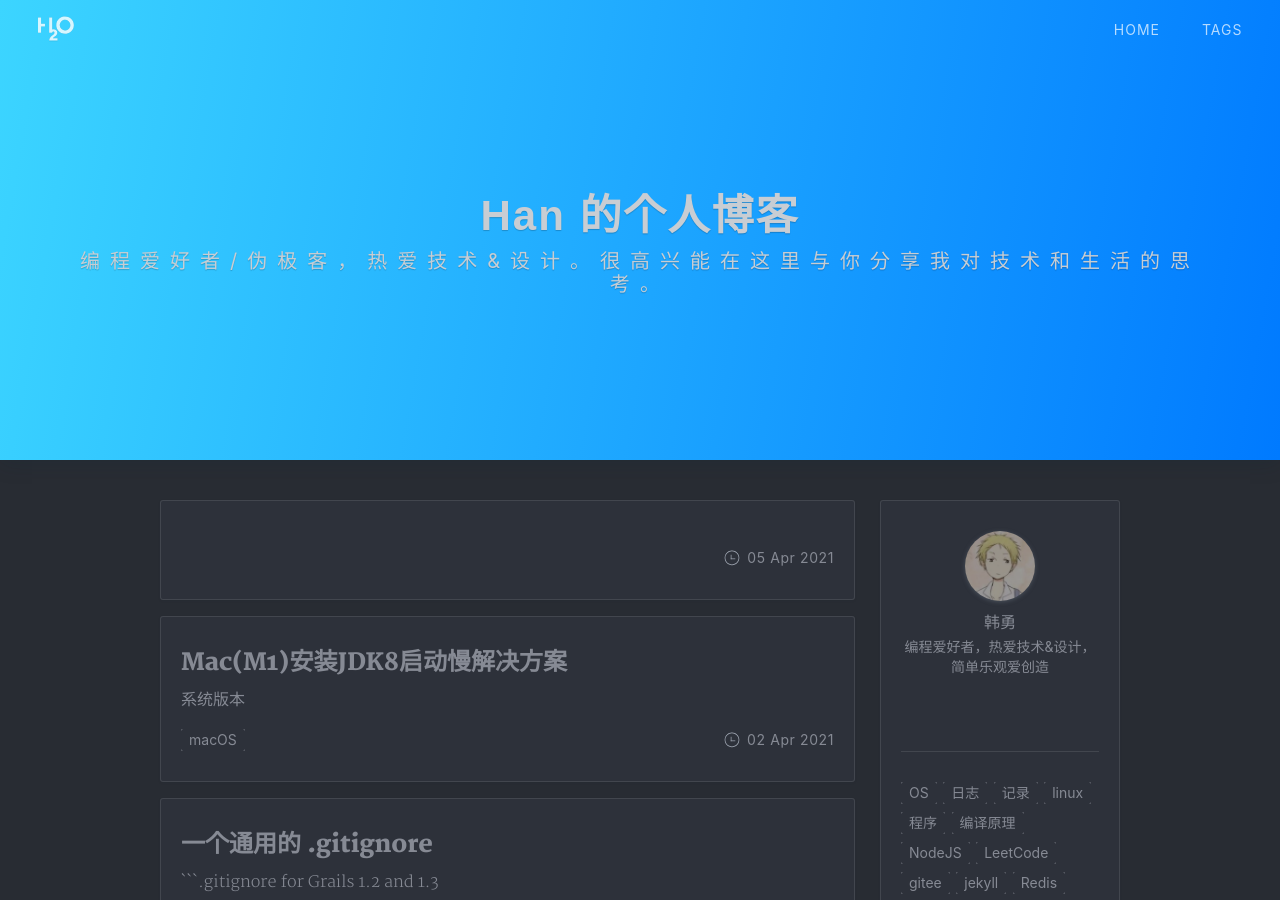
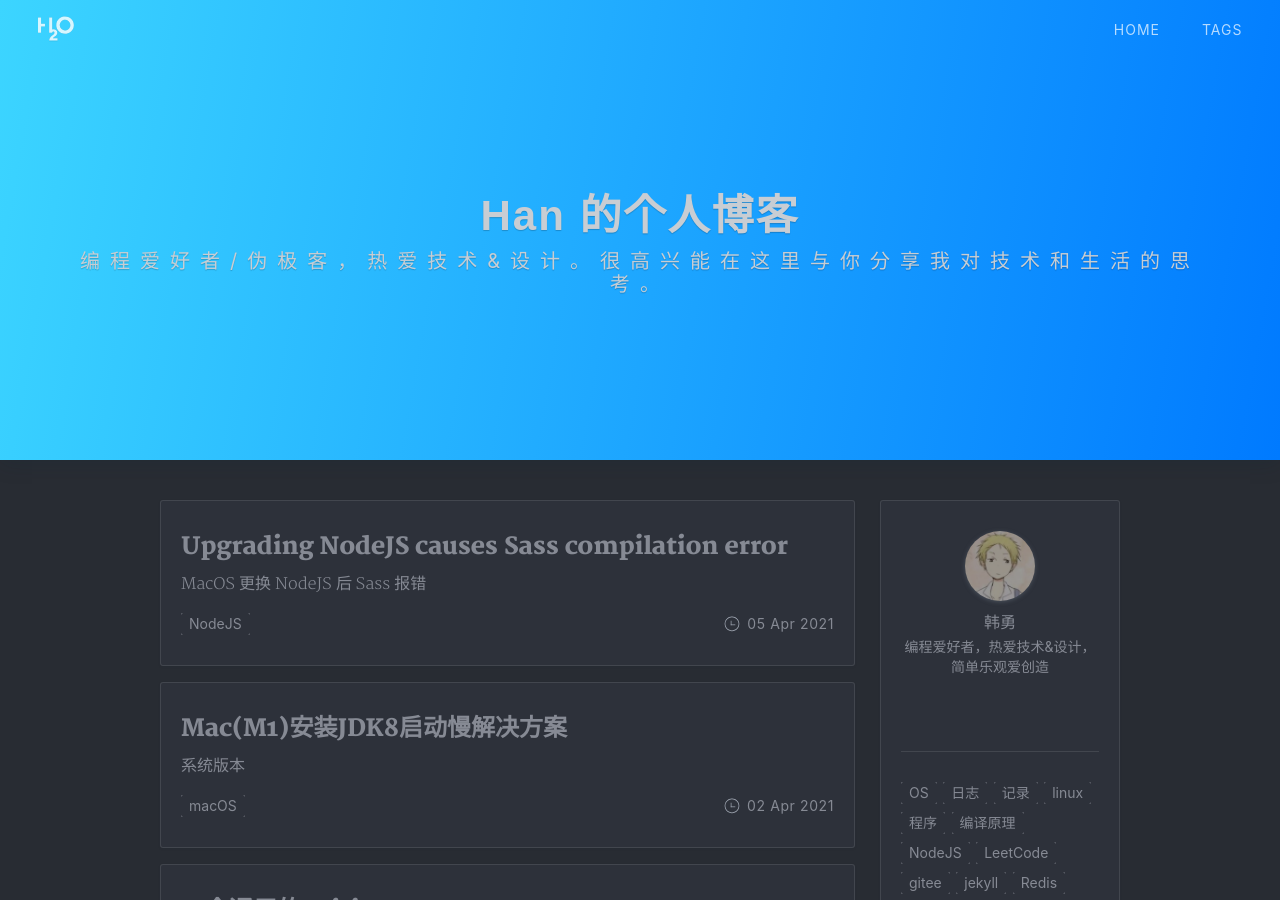
Before and after one commit to han199901/myGitPersonalBlog, a Jekyll site: the page built from index.html, in a window 1280 px wide and 900 px high. Built offline with Jekyll 4.4.1, drawn with Linux system fonts in a browser that asks for light colours; nearby versions of some CDN libraries; the list of posts is cut into pages by our own code; a style sheet for code colours, icons or effects is not loaded.

Commit message:
fixed can not display: update file title

```diff
--- a/_posts/2021-4-5-sass-error.md
+++ b/_posts/2021-4-5-sass-error.md
@@ -1,12 +1,16 @@
 ---
 layout: post
-title: Syntax Error: Error: Node Sass does not yet support your current environment: OS X Unsupported architecture (arm64) with Unsupported runtime (88)
+title: Upgrading NodeJS causes Sass compilation error
 date: 2021-04-05
 categories: 技术
 tags: NodeJS
 ---
 
 ### MacOS 更换 NodeJS 后 Sass 报错
+
+~~~bash
+Syntax Error: Error: Node Sass does not yet support your current environment: OS X Unsupported architecture (arm64) with Unsupported runtime (88)
+~~~
 
 ![node-error.png](https://i.loli.net/2021/04/05/Qy8MtvPDGNcKior.png)
 
```
